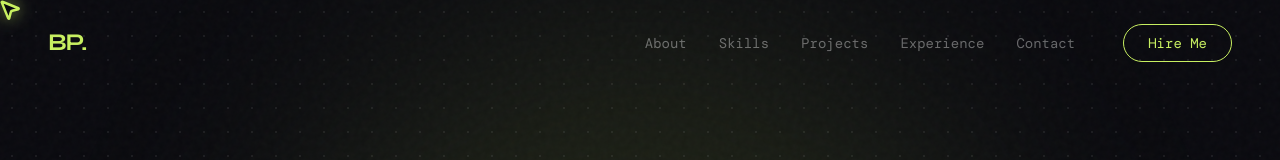
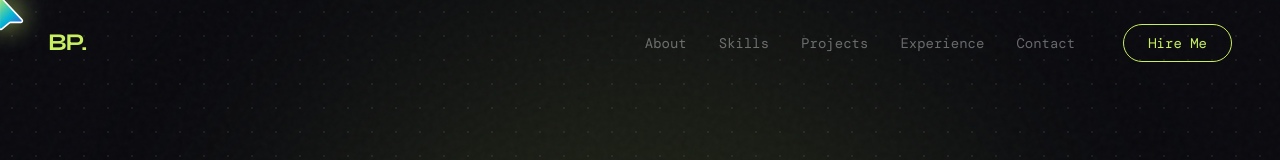
Before and after one commit to balaji-premkumar/balaji-premkumar.github.io, a React (Vite) app: page / in a window 1280 px wide. Both pictures are taken after a click on the button "Download CV". Shown: the top 160 px of the page. Built offline with nearby package versions, Linux system fonts and the light colour scheme; a web font is replaced by a local one.

Commit message:
style: implement vibrant colorful gradient SVG cursor with viewport boundaries

```diff
--- a/src/components/CustomCursor.tsx
+++ b/src/components/CustomCursor.tsx
@@ -1,6 +1,5 @@
 import { useEffect, useRef } from 'react';
 import gsap from 'gsap';
-import { MousePointer2 } from 'lucide-react';
 
 const CustomCursor = () => {
   const cursorRef = useRef<HTMLDivElement>(null);
@@ -19,8 +18,8 @@ const CustomCursor = () => {
 
     const ctx = gsap.context(() => {
       // Set initial state - adjust x/y percent so the tip of the arrow is at the actual mouse position
-      gsap.set(cursor, { xPercent: -10, yPercent: -10 });
-      gsap.set(glow, { xPercent: -50, yPercent: -50 });
+      gsap.set(cursor, { xPercent: -15, yPercent: -10, opacity: 0 });
+      gsap.set(glow, { xPercent: -50, yPercent: -50, opacity: 0 });
 
       // Create x/y quickSetters for performance
       const xToCursor = gsap.quickTo(cursor, "x", { duration: 0, ease: "none" });
@@ -30,24 +29,37 @@ const CustomCursor = () => {
       const yToGlow = gsap.quickTo(glow, "y", { duration: 0.15, ease: "power2.out" });
 
       const onMouseMove = (e: MouseEvent) => {
+        // Show cursor when it moves (in case it was hidden)
+        gsap.to([cursor, glow], { opacity: 1, duration: 0.2, overwrite: "auto" });
         xToCursor(e.clientX);
         yToCursor(e.clientY);
         xToGlow(e.clientX);
         yToGlow(e.clientY);
       };
 
+      // Hide cursor when leaving the browser window completely
+      const onMouseLeaveViewport = () => {
+        gsap.to([cursor, glow], { opacity: 0, duration: 0.2, overwrite: "auto" });
+      };
+
+      const onMouseEnterViewport = () => {
+        gsap.to([cursor, glow], { opacity: 1, duration: 0.2, overwrite: "auto" });
+      };
+
       window.addEventListener("mousemove", onMouseMove);
+      document.addEventListener("mouseleave", onMouseLeaveViewport);
+      document.addEventListener("mouseenter", onMouseEnterViewport);
 
       // Handle hover states on interactive elements
       const interactiveElements = document.querySelectorAll('a, button, input, textarea, select');
 
       const onHover = () => {
-        gsap.to(cursor, { scale: 1.2, duration: 0.3, ease: 'power2.out' });
-        gsap.to(glow, { scale: 1.5, opacity: 0.8, backgroundColor: 'rgba(200, 240, 96, 0.2)', duration: 0.3, ease: 'power2.out' });
+        gsap.to(cursor, { scale: 1.1, rotate: -5, duration: 0.3, ease: 'back.out(1.7, 0.3)' });
+        gsap.to(glow, { scale: 1.8, opacity: 0.8, backgroundColor: 'rgba(96, 200, 240, 0.3)', duration: 0.3, ease: 'power2.out' });
       };
 
       const onLeave = () => {
-        gsap.to(cursor, { scale: 1, duration: 0.3, ease: 'power2.out' });
+        gsap.to(cursor, { scale: 1, rotate: 0, duration: 0.3, ease: 'power2.out' });
         gsap.to(glow, { scale: 1, opacity: 0.4, backgroundColor: 'rgba(255, 255, 255, 0.1)', duration: 0.3, ease: 'power2.out' });
       };
 
@@ -58,6 +70,8 @@ const CustomCursor = () => {
 
       return () => {
         window.removeEventListener("mousemove", onMouseMove);
+        document.removeEventListener("mouseleave", onMouseLeaveViewport);
+        document.removeEventListener("mouseenter", onMouseEnterViewport);
         interactiveElements.forEach((el) => {
           el.removeEventListener('mouseenter', onHover);
           el.removeEventListener('mouseleave', onLeave);
@@ -77,13 +91,34 @@ const CustomCursor = () => {
     <>
       <div
         ref={glowRef}
-        className="fixed top-0 left-0 w-12 h-12 rounded-full pointer-events-none z-[9998] blur-xl opacity-40 bg-white/10"
+        className="fixed top-0 left-0 w-14 h-14 rounded-full pointer-events-none z-[9998] blur-[20px] bg-white/10"
       />
       <div
         ref={cursorRef}
-        className="fixed top-0 left-0 pointer-events-none z-[9999] text-accent drop-shadow-[0_0_8px_rgba(200,240,96,0.6)]"
+        className="fixed top-0 left-0 pointer-events-none z-[9999] drop-shadow-[0_0_12px_rgba(200,240,96,0.8)]"
       >
-        <MousePointer2 size={24} strokeWidth={2.5} className="fill-bg" />
+        <svg
+          width="34"
+          height="34"
+          viewBox="0 0 32 32"
+          fill="none"
+          xmlns="http://www.w3.org/2000/svg"
+        >
+          <defs>
+            <linearGradient id="cursorGradient" x1="0" y1="0" x2="32" y2="32" gradientUnits="userSpaceOnUse">
+              <stop stopColor="#c8f060" />
+              <stop offset="0.5" stopColor="#06B6D4" />
+              <stop offset="1" stopColor="#512BD4" />
+            </linearGradient>
+          </defs>
+          <path
+            d="M6.35 1.5C5.46 0.77 4 1.4 4 2.55v26.9c0 1.15 1.46 1.78 2.35 1.05l7.15-5.92c.3-.25.68-.38 1.07-.38h9.88c1.15 0 1.78-1.46 1.05-2.35L6.35 1.5z"
+            fill="url(#cursorGradient)"
+            stroke="white"
+            strokeWidth="1.5"
+            strokeLinejoin="round"
+          />
+        </svg>
       </div>
     </>
   );
```
